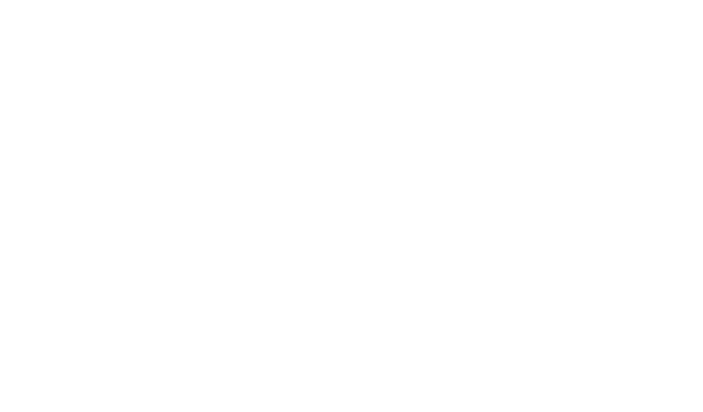
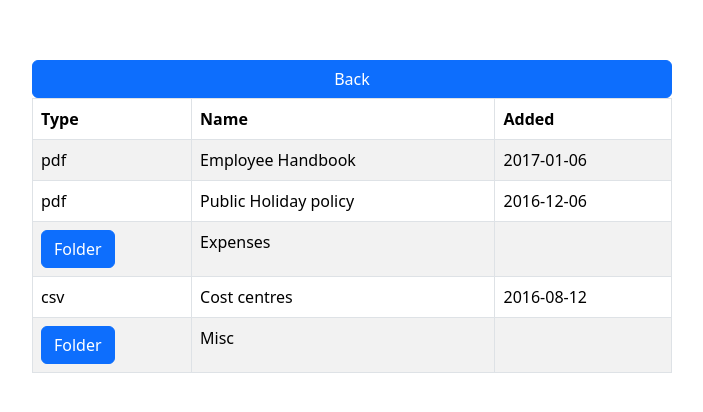
Before and after one commit to xalexkm/react-finder, a React (Create React App) app: page / in a window 1280 px wide. Shown: the part 176-588 px from the top of the page, without its empty margins (288-991 px from the left). Built offline with nearby package versions, Linux system fonts and the light colour scheme.

Commit message:
feat: display file structure with bs table

```diff
--- a/src/App.css
+++ b/src/App.css
@@ -1,38 +1,8 @@
-.App {
-  text-align: center;
-}
-
-.App-logo {
-  height: 40vmin;
-  pointer-events: none;
-}
-
-@media (prefers-reduced-motion: no-preference) {
-  .App-logo {
-    animation: App-logo-spin infinite 20s linear;
-  }
-}
-
-.App-header {
-  background-color: #282c34;
-  min-height: 100vh;
+.wrapper {
   display: flex;
   flex-direction: column;
-  align-items: center;
   justify-content: center;
-  font-size: calc(10px + 2vmin);
-  color: white;
+  margin: 0 auto;
+  width: 50vw;
+  height: 100vh;
 }
-
-.App-link {
-  color: #61dafb;
-}
-
-@keyframes App-logo-spin {
-  from {
-    transform: rotate(0deg);
-  }
-  to {
-    transform: rotate(360deg);
-  }
-}
--- a/src/App.js
+++ b/src/App.js
@@ -1,13 +1,42 @@
 import './App.css';
 import dataset from './data.json';
+import 'bootstrap/dist/css/bootstrap.min.css';
+import Table from 'react-bootstrap/Table';
+import {useState} from "react";
+import Button from "react-bootstrap/Button";
 
 function App() {
+  const [view, setView] = useState(dataset);
+  const [route] = useState([]);
 
-
+  const handleFolder = (files) => {
+    route.push(view);
+    setView(files);
+  }
 
   return (
-    <div className="">
-
+    <div className="wrapper">
+      <Button onClick={() => setView(route.pop())}>Back</Button>
+      <Table striped bordered hover>
+        <thead>
+        <tr>
+          <th>Type</th>
+          <th>Name</th>
+          <th>Added</th>
+        </tr>
+        </thead>
+        <tbody>
+          {
+            view.map((item) => <>
+              <tr>
+                <td>{item.type === 'folder' ? <Button onClick={() => handleFolder(item.files)}>Folder</Button> : item.type }</td>
+                <td>{item.name}</td>
+                <td>{item.added}</td>
+              </tr>
+            </> )
+          }
+        </tbody>
+      </Table>
     </div>
   );
 }
```
